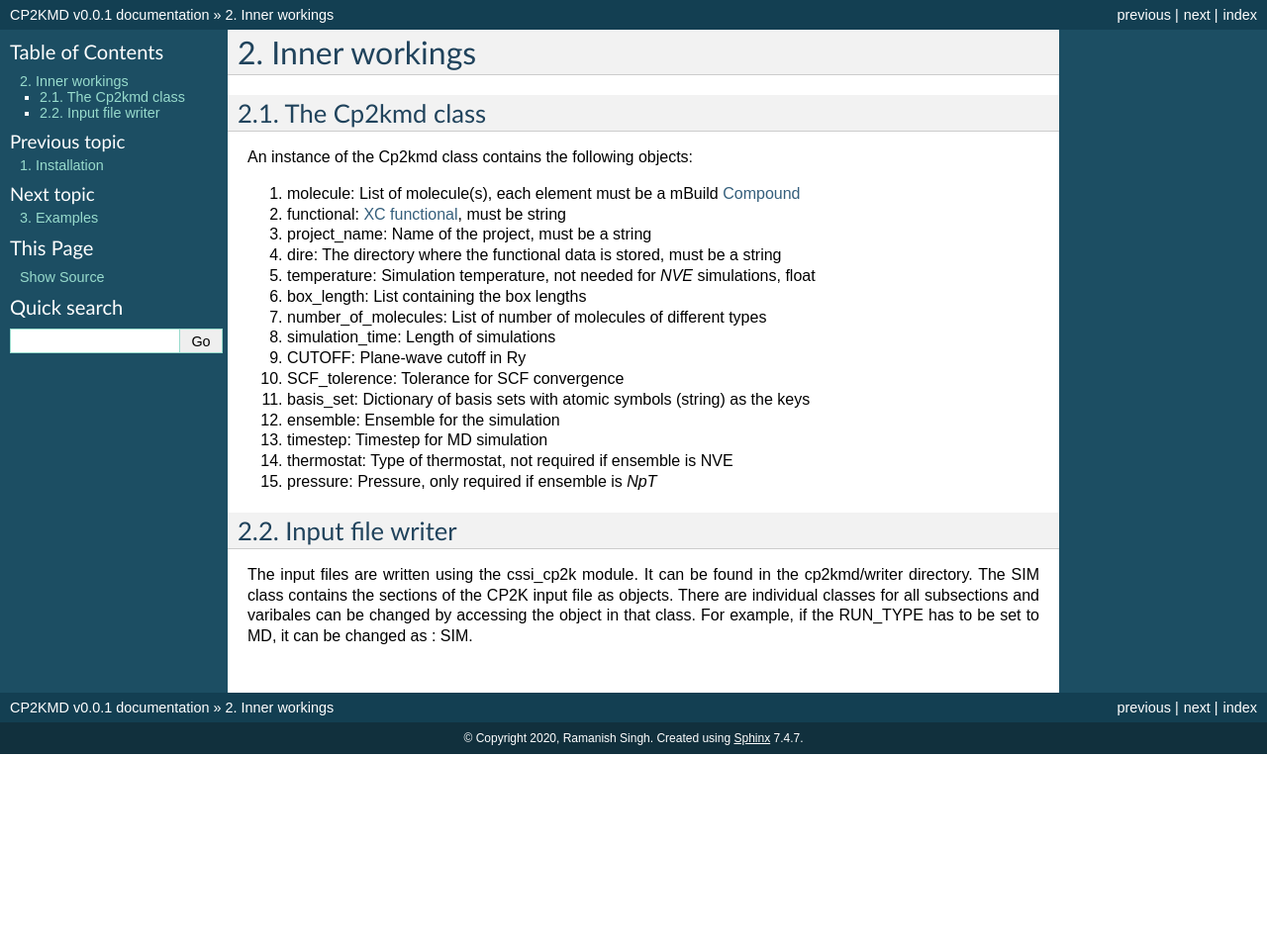
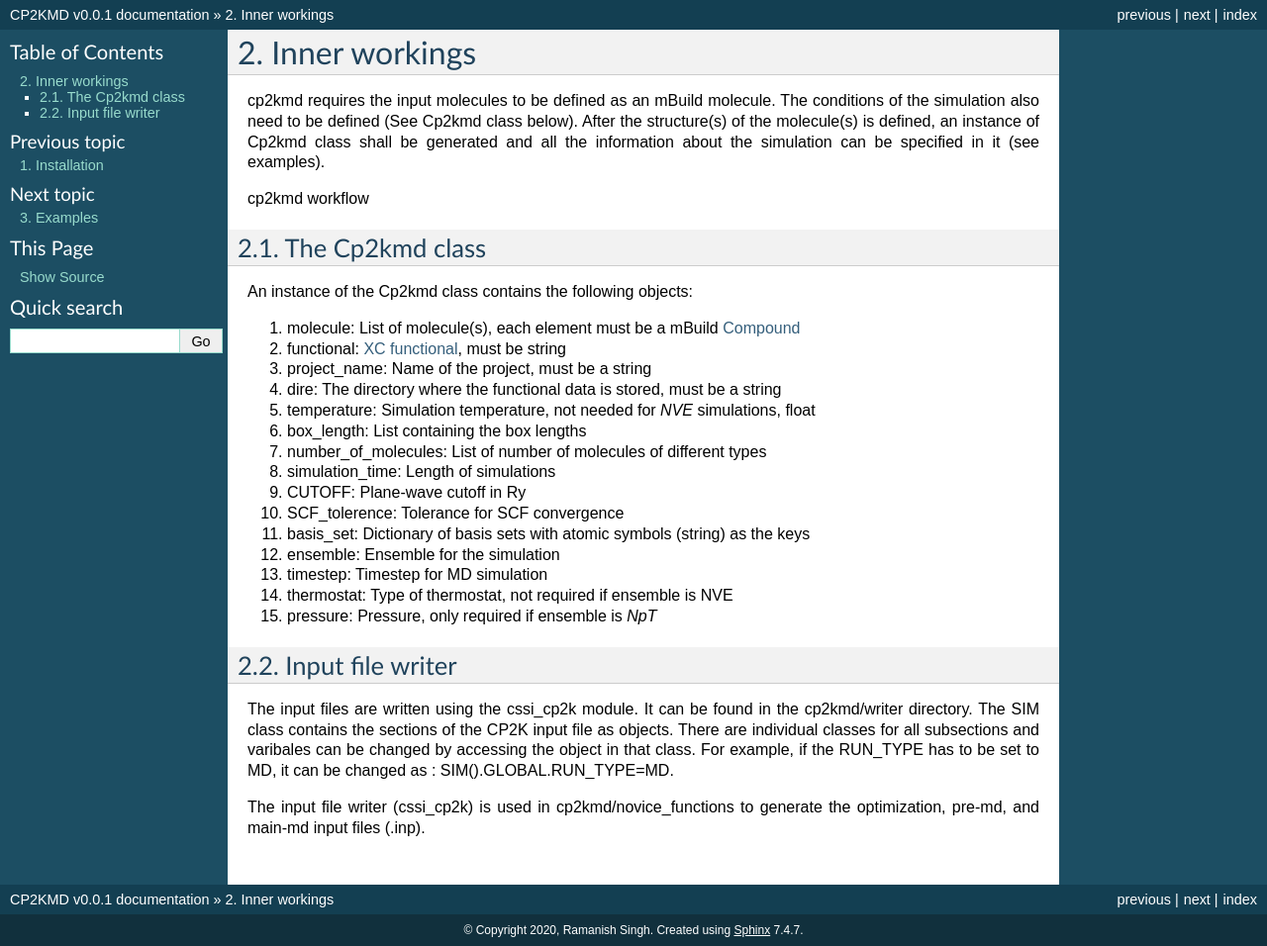
Before and after one commit to ramanishsingh/cp2kmd, a Sphinx documentation site: the page built from docs/source/innerworkings.rst, in a window 1280 px wide. Shown: the whole page at 99% size. Built offline with Sphinx 7.4.7, drawn with Linux system fonts in a browser that asks for light colours; before the commit the page ends 900 px from its top, so only the background shows below that.

Commit message:
updated docs

```diff
--- a/docs/source/innerworkings.rst
+++ b/docs/source/innerworkings.rst
@@ -1,5 +1,10 @@
 Inner workings
 ===============
+cp2kmd requires the input molecules to be defined as an mBuild molecule. The conditions of the simulation also need to be defined (See Cp2kmd class below).
+After the structure(s) of the molecule(s) is defined, an instance of Cp2kmd class shall be generated and all the information about the simulation can be specified in it (see examples).
+
+cp2kmd workflow
+
 
 
 The Cp2kmd class
@@ -28,4 +33,6 @@ Input file writer
 
 The input files are written using the cssi_cp2k module. It can be found in the cp2kmd/writer directory.
 The SIM class contains the sections of the CP2K input file as objects. There are individual classes for all subsections and varibales can be changed by accessing the object in that class.
-For example, if the RUN_TYPE has to be set to MD, it can be changed as : SIM.
+For example, if the RUN_TYPE has to be set to MD, it can be changed as : SIM().GLOBAL.RUN_TYPE=MD.
+
+The input file writer (cssi_cp2k) is used in cp2kmd/novice_functions to generate the optimization, pre-md, and main-md input files (.inp).
--- a/docs/source/install.rst
+++ b/docs/source/install.rst
@@ -5,7 +5,7 @@ Conda installation is recommended. The package can be downloaded from `here <htt
 
 Conda environment
 -----------------
-cp2kmd has been built and tested on python 3.6
+cp2kmd has been built and tested on python 3.6.
 You can use the following commands to create a virtual conda environment with all the cp2kmd dependencies.
 
 
```
